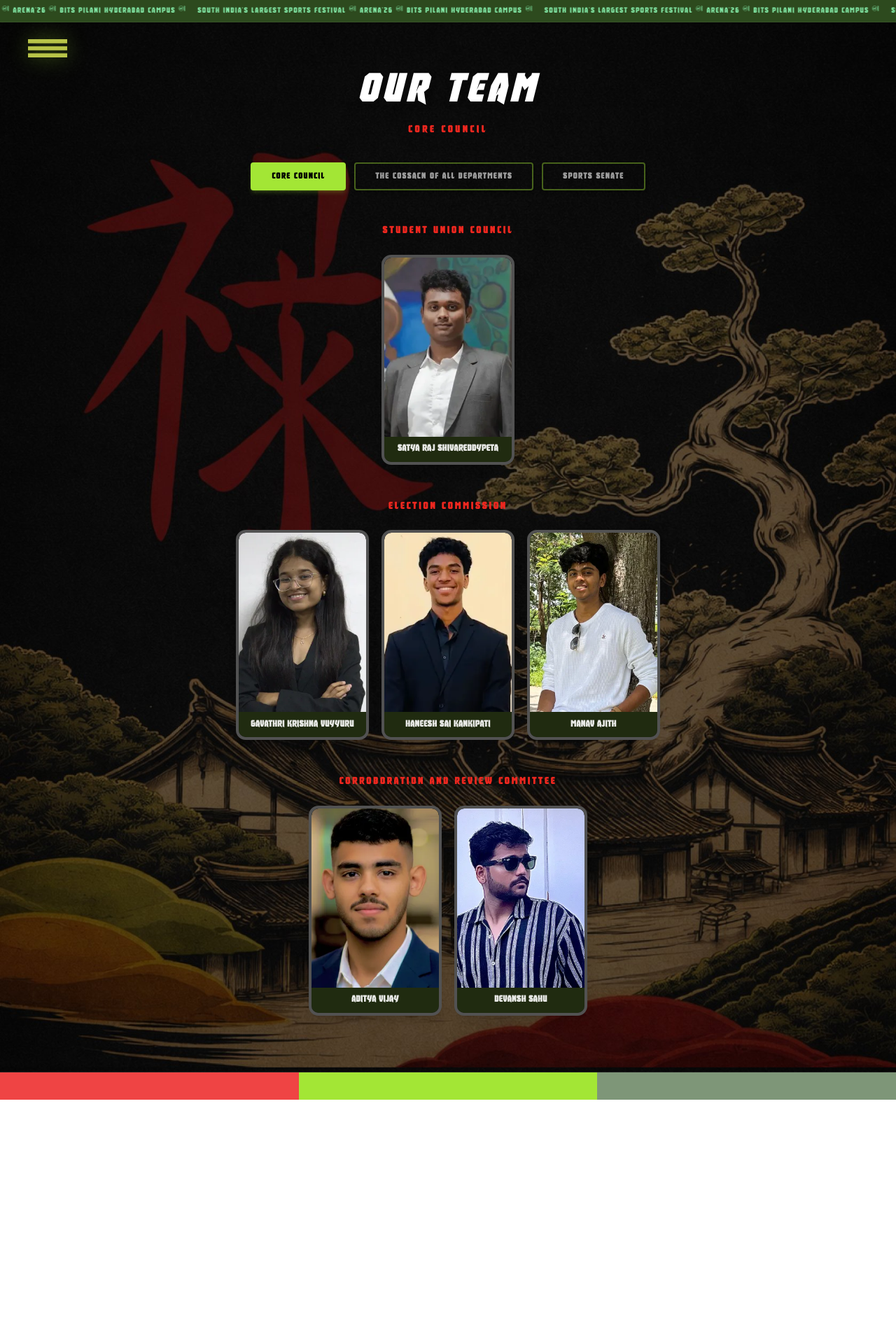
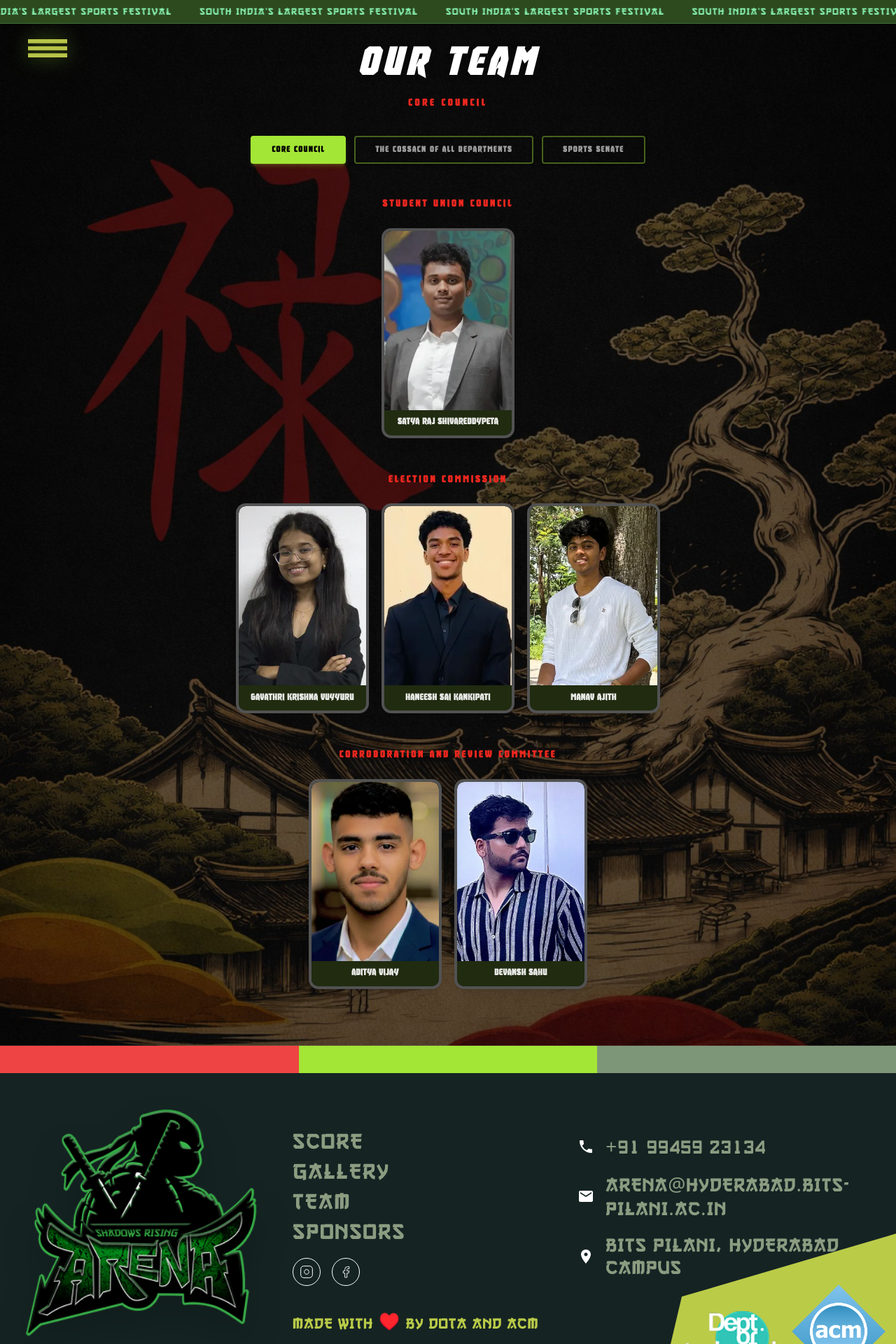
Before and after one commit to BPHC-ACM/Arena-Website, a Next.js app: page /team in a window 1280 px wide. Shown: the top 1920 px of the page at 70% size. Before the commit the page ends 1571 px from the top, so only its background shows below. Built offline with nearby package versions, Linux system fonts and the light colour scheme.

Commit message:
update Footer details and minor style fixes

```diff
--- a/app/sponsors/page.tsx
+++ b/app/sponsors/page.tsx
@@ -1,5 +1,6 @@
 'use client';
 import { motion } from 'framer-motion';
+import Footer from '@/components/Footer';
 
 export default function SponsorsPage() {
   return (
@@ -84,6 +85,8 @@ export default function SponsorsPage() {
         </div>
 
       </div>
+
+      <Footer />
     </main>
   );
 }
--- a/app/team/page.tsx
+++ b/app/team/page.tsx
@@ -3,6 +3,7 @@ import { useState } from 'react';
 import { motion, AnimatePresence } from 'framer-motion';
 import { allMembers } from './data';
 import TeamMemberCard from '@/components/TeamMemberCard';
+import Footer from '@/components/Footer';
 
 const subtitleMap: Record<string, string> = {
   'core': 'Core Council',
@@ -32,10 +33,12 @@ export default function TeamPage() {
       `}} />
 
       {/* Ticker */}
-      <div className="w-full bg-[#2d4a1e] text-[#86efac] text-[10px] tracking-[.15em] uppercase overflow-hidden py-2 whitespace-nowrap mb-[40px] border-b border-white/5 shadow-md flex">
-         <div className="ticker-inner">
-            {[...Array(10)].map((_, i) => (
-              <span key={i} className="pr-4">SOUTH INDIA'S LARGEST SPORTS FESTIVAL • ARENA'26 • BITS PILANI HYDERABAD CAMPUS •</span>
+      <div className="w-full bg-[#2d4a1e] text-[#86efac] text-[12px] md:text-[14px] tracking-[.1em] overflow-hidden py-1.5 whitespace-nowrap border-b border-[#86efac]/20 shadow-md flex relative z-10" style={{ fontFamily: "'gangofthree', sans-serif" }}>
+         <div className="ticker-inner flex items-center">
+            {[...Array(15)].map((_, i) => (
+              <span key={i} className="pr-4 flex items-center">
+                SOUTH INDIA'S LARGEST SPORTS FESTIVAL <span className="mx-2 text-[10px] text-[#A3E635]">●</span>
+              </span>
             ))}
          </div>
       </div>
@@ -106,6 +109,8 @@ export default function TeamPage() {
         <div className="flex-1 bg-[#a3e635]" />
         <div className="flex-1 bg-[#7E9678]" />
       </div>
+
+      <Footer />
     </main>
   );
 }
--- a/components/Footer.tsx
+++ b/components/Footer.tsx
@@ -3,14 +3,14 @@ import Image from 'next/image';
 
 const quickLinks = [
   { label: "SCORE", href: "/scoreboards" },
-  { label: "GALLERY", href: "#" },
-  { label: "TEAM", href: "#" },
-  { label: "SPONSORS", href: "#" },
+  { label: "GALLERY", href: "/gallery" },
+  { label: "TEAM", href: "/team" },
+  { label: "SPONSORS", href: "/sponsors" },
 ];
 
 const contactItems = [
-  { icon: "phone", text: "+91 90000 00001" },
-  { icon: "mail", text: "ARENA@GMAIL.COM" },
+  { icon: "phone", text: "+91 99459 23134" },
+  { icon: "mail", text: "ARENA@HYDERABAD.BITS-PILANI.AC.IN" },
   { icon: "location", text: "BITS PILANI, HYDERABAD CAMPUS" },
 ];
 
--- a/components/NavMenu.tsx
+++ b/components/NavMenu.tsx
@@ -108,7 +108,7 @@ export default function NavMenu({ isOpen, onClose }: NavMenuProps) {
               className="mt-16 text-[#7E9678] text-sm md:text-base uppercase tracking-widest text-center"
               style={{ fontFamily: "'GangOfThree'" }}
             >
-              ARENA&apos;26 • SHADOWS RISING
+              <span>ARENA&apos;26</span> <span style={{ fontFamily: "Arial, sans-serif" }}>|</span> <span>SHADOWS RISING</span>
             </motion.div>
           </motion.div>
         </motion.div>
```
